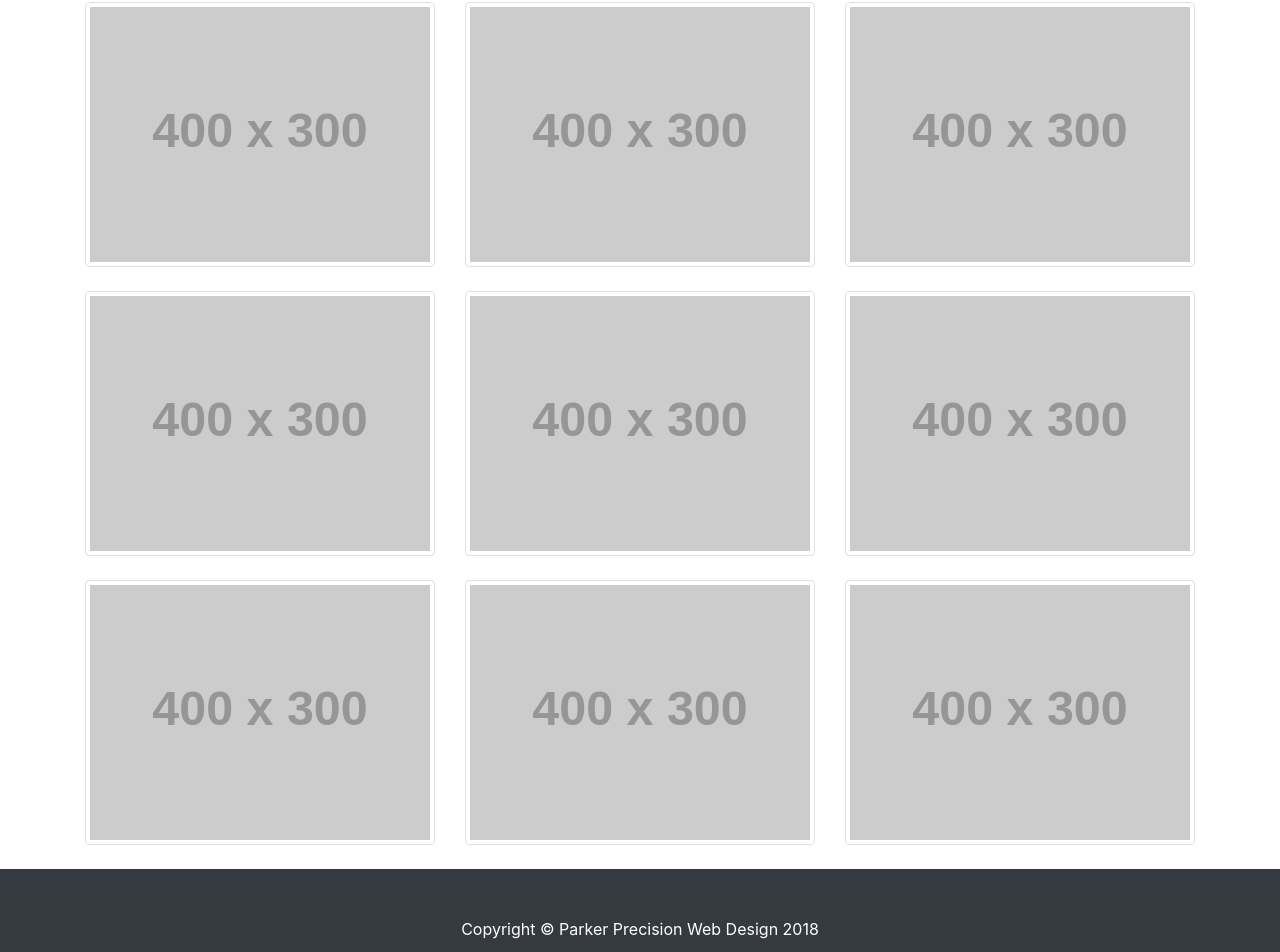
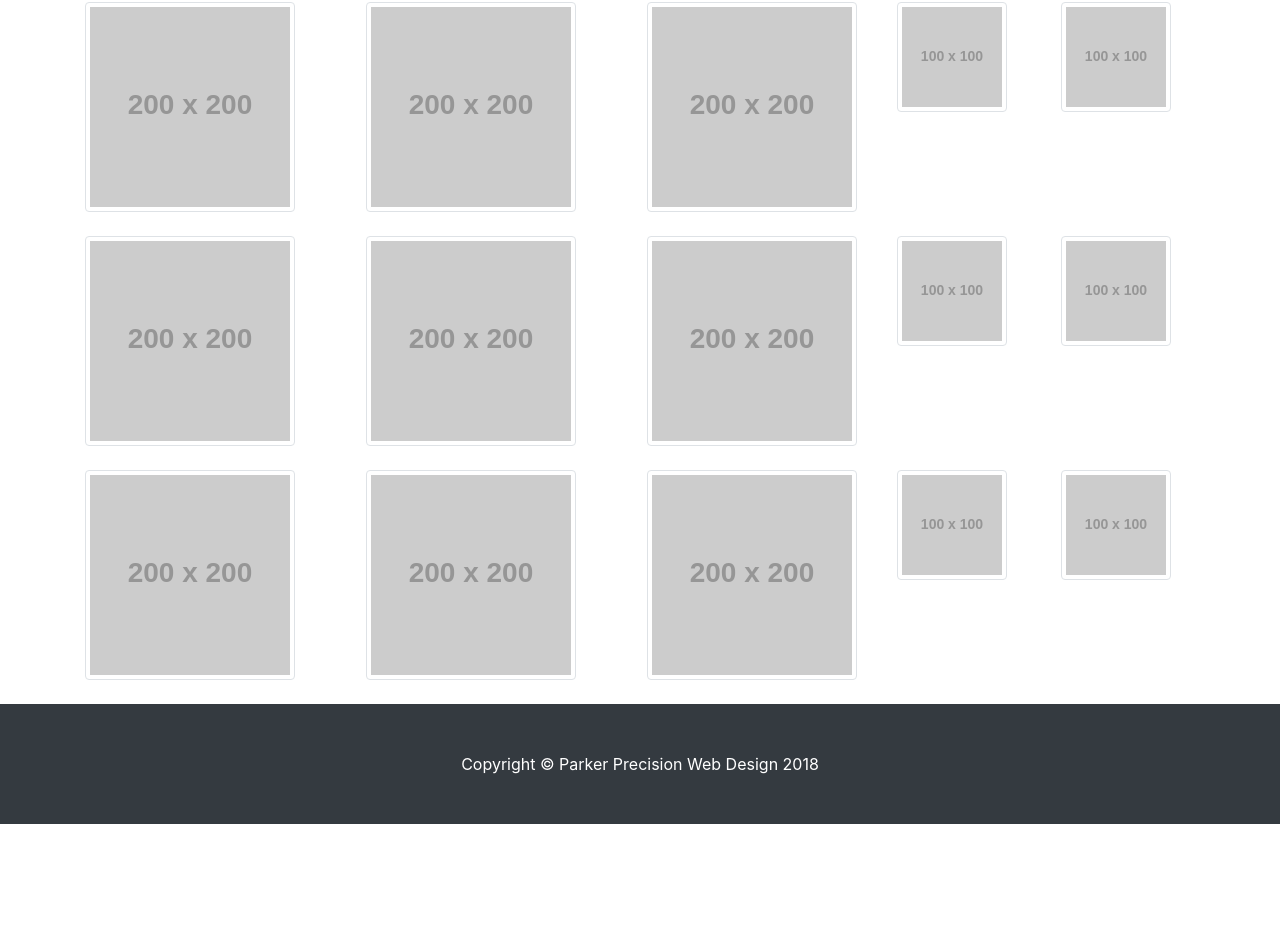
Before and after one commit to green6060/calculator_js, a website: page index.html in a window 1280 px wide. Shown: the part 196-1148 px from the top of the page. After the commit the page ends 1020 px from the top, so only its background shows below. Drawn offline with Linux system fonts and the light colour scheme; placeholder pictures from the web are drawn by us.

Commit message:
Finished Front-End
Finished intergrating bootstrap template

```diff
--- a/css/thumbnail-gallery.css
+++ b/css/thumbnail-gallery.css
@@ -8,6 +8,16 @@ body {
   padding-top: 54px;
 }
 
+#calcBody {
+  display: flex;
+
+}
+
+/* #operatorBody {
+  display: flex;
+  flex-direction: column;
+} */
+
 @media (min-width: 992px) {
   body {
     padding-top: 56px;
--- a/index.html
+++ b/index.html
@@ -27,55 +27,86 @@
 
       <h2 class="row text-center "> View Screen </h2>
 
-      <div class="row text-center text-lg-left">
-
+      <div id = calcBody>
+        <div id = numberBody class="row text-center text-lg-left">
           <div class="col-lg-4">
             <a href="#" class="d-block mb-4 h-100">
-            <img class="img-fluid img-thumbnail" src="http://placehold.it/400x300" alt="">
+              <img class="img-fluid img-thumbnail" src="http://placehold.it/200x200" alt="">
             </a>
           </div>
           <div class="col-lg-4">
             <a href="#" class="d-block mb-4 h-100">
-            <img class="img-fluid img-thumbnail" src="http://placehold.it/400x300" alt="">
+              <img class="img-fluid img-thumbnail" src="http://placehold.it/200x200" alt="">
             </a>
           </div>
           <div class="col-lg-4">
             <a href="#" class="d-block mb-4 h-100">
-            <img class="img-fluid img-thumbnail" src="http://placehold.it/400x300" alt="">
+              <img class="img-fluid img-thumbnail" src="http://placehold.it/200x200" alt="">
             </a>
           </div>
           <div class="col-lg-4">
             <a href="#" class="d-block mb-4 h-100">
-            <img class="img-fluid img-thumbnail" src="http://placehold.it/400x300" alt="">
+              <img class="img-fluid img-thumbnail" src="http://placehold.it/200x200" alt="">
             </a>
           </div>
           <div class="col-lg-4">
             <a href="#" class="d-block mb-4 h-100">
-            <img class="img-fluid img-thumbnail" src="http://placehold.it/400x300" alt="">
+              <img class="img-fluid img-thumbnail" src="http://placehold.it/200x200" alt="">
             </a>
           </div>
           <div class="col-lg-4">
             <a href="#" class="d-block mb-4 h-100">
-            <img class="img-fluid img-thumbnail" src="http://placehold.it/400x300" alt="">
+              <img class="img-fluid img-thumbnail" src="http://placehold.it/200x200" alt="">
             </a>
           </div>
           <div class="col-lg-4">
             <a href="#" class="d-block mb-4 h-100">
-            <img class="img-fluid img-thumbnail" src="http://placehold.it/400x300" alt="">
+              <img class="img-fluid img-thumbnail" src="http://placehold.it/200x200" alt="">
             </a>
           </div>
           <div class="col-lg-4">
             <a href="#" class="d-block mb-4 h-100">
-            <img class="img-fluid img-thumbnail" src="http://placehold.it/400x300" alt="">
+              <img class="img-fluid img-thumbnail" src="http://placehold.it/200x200" alt="">
             </a>
           </div>
           <div class="col-lg-4">
             <a href="#" class="d-block mb-4 h-100">
-            <img class="img-fluid img-thumbnail" src="http://placehold.it/400x300" alt="">
+              <img class="img-fluid img-thumbnail" src="http://placehold.it/200x200" alt="">
             </a>
           </div>
-
-
+        </div>
+        <div id = operatorBody class="row">
+          <div class="col-lg-6">
+            <a href="#" class="d-block mb-4 h-100">
+              <img class="img-fluid img-thumbnail" src="http://placehold.it/100x100" alt="">
+            </a>
+          </div>
+          <div class="col-lg-6">
+            <a href="#" class="d-block mb-4 h-100">
+              <img class="img-fluid img-thumbnail" src="http://placehold.it/100x100" alt="">
+            </a>
+          </div>
+          <div class="col-lg-6">
+            <a href="#" class="d-block mb-4 h-100">
+              <img class="img-fluid img-thumbnail" src="http://placehold.it/100x100" alt="">
+            </a>
+          </div>
+          <div class="col-lg-6">
+            <a href="#" class="d-block mb-4 h-100">
+              <img class="img-fluid img-thumbnail" src="http://placehold.it/100x100" alt="">
+            </a>
+          </div>
+          <div class="col-lg-6">
+            <a href="#" class="d-block mb-4 h-100">
+              <img class="img-fluid img-thumbnail" src="http://placehold.it/100x100" alt="">
+            </a>
+          </div>
+          <div class="col-lg-6">
+            <a href="#" class="d-block mb-4 h-100">
+              <img class="img-fluid img-thumbnail" src="http://placehold.it/100x100" alt="">
+            </a>
+          </div>
+        </div>
       </div>
 
     </div>
```
Lines whose indentation alone changed are shown as unchanged.
